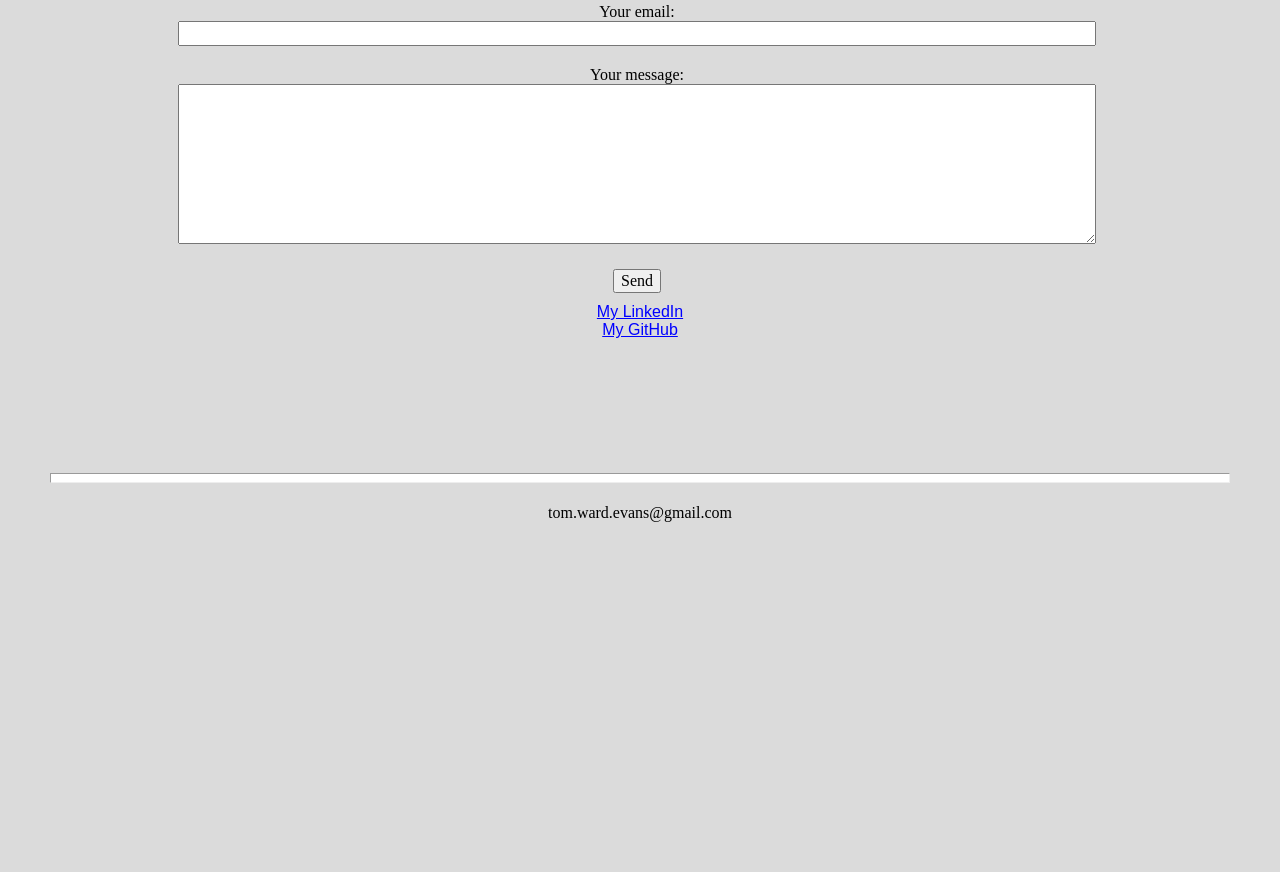
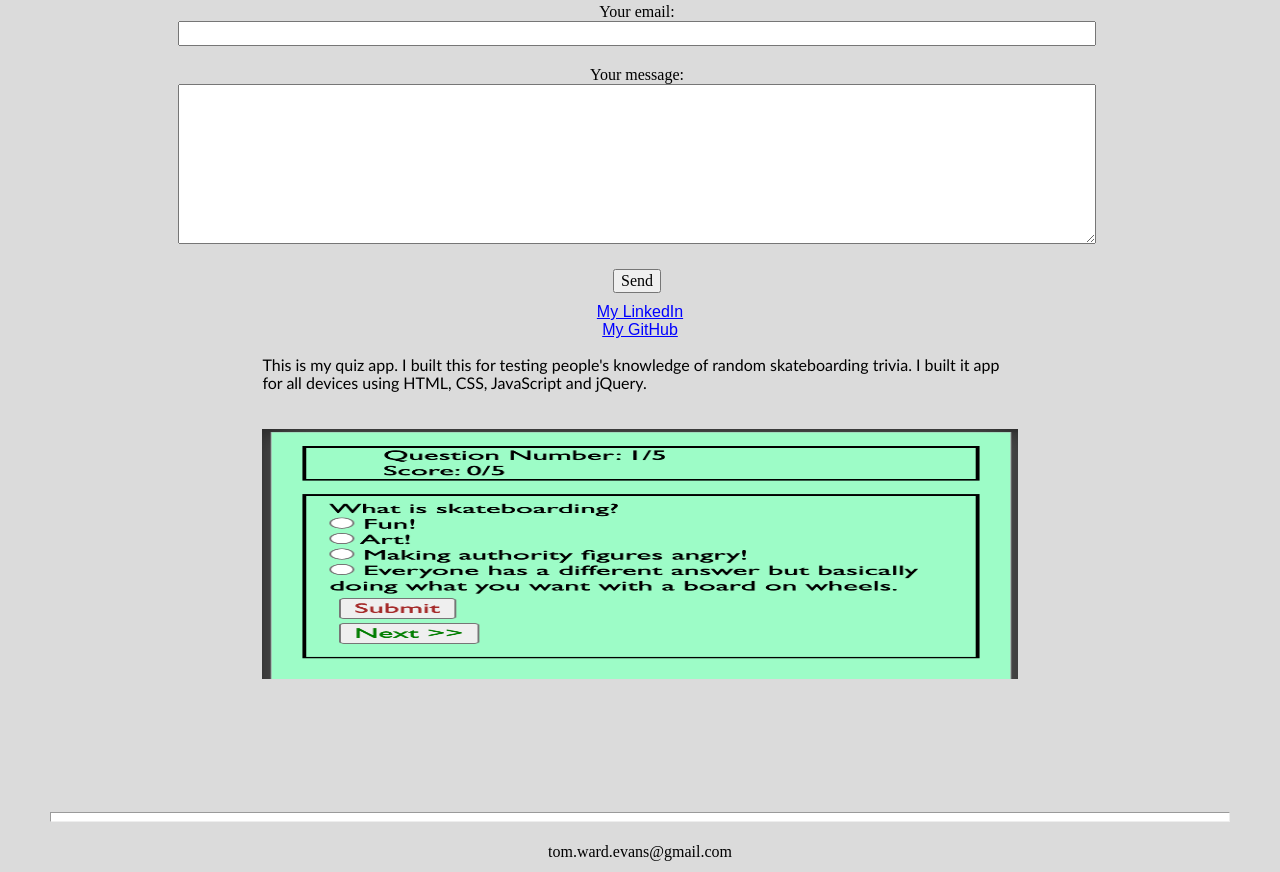
Before and after one commit to tomskateboarder/tomsFirstWebsite, a plain HTML site: page index.html in a window 1280 px wide. Shown: the part 1117-1989 px from the top of the page. Before the commit the page ends 1649 px from the top, so only its background shows below. Drawn offline with nearby package versions, Linux system fonts and the light colour scheme; a script that the page names is missing.

Commit message:
Add files via upload

```diff
--- a/index.html
+++ b/index.html
@@ -117,8 +117,12 @@
           </div>
         <article>
           <p>
-            <!-- This is my TV app. I built this for people who want to watch TV from any channel and venue they want in just -->
-            <!-- one place. I built an app for all Apple devices using HTML, CSS, JavaScript and React. -->
+            This is my quiz app. I built this for testing people's knowledge of random skateboarding trivia.
+            I built it app for all devices using HTML, CSS, JavaScript and jQuery.
+            <br>
+            <br>
+            <br>
+            <img src="./quizAppSnapshot.png" height=300 class="center" alt="blue">
           </p>
         </article>
       </header>
--- a/style.css
+++ b/style.css
@@ -156,6 +156,12 @@ hr {
   padding-left: 0;
 }
 
+p {
+  display: flex;
+  justify-content: center;
+  flex-direction: column;
+}
+
 /* Groups and Items (Desktop) */
 
 @media all and  (min-width: 600px) {
```
Also changed, not shown: quizAppSnapshot.png (added).
